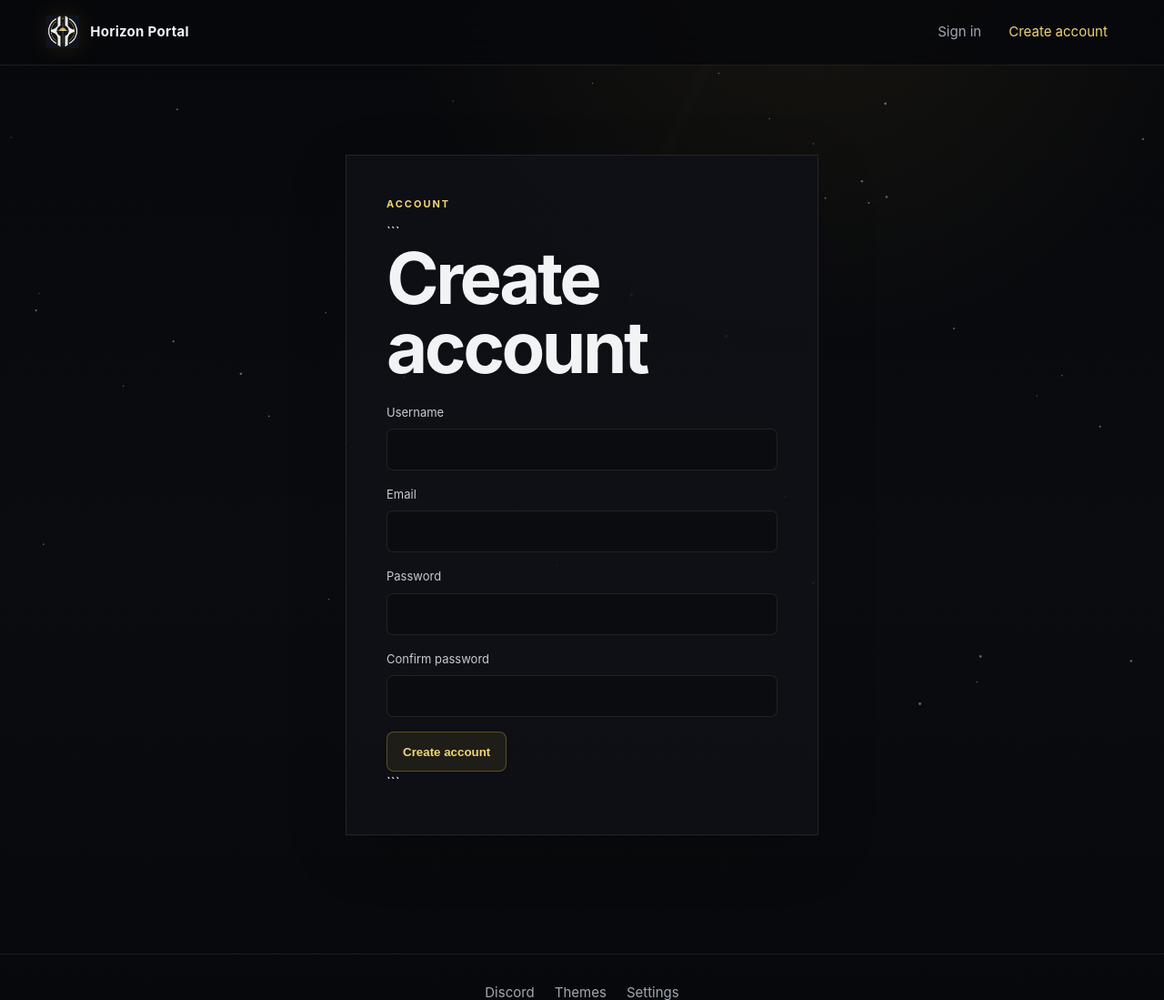
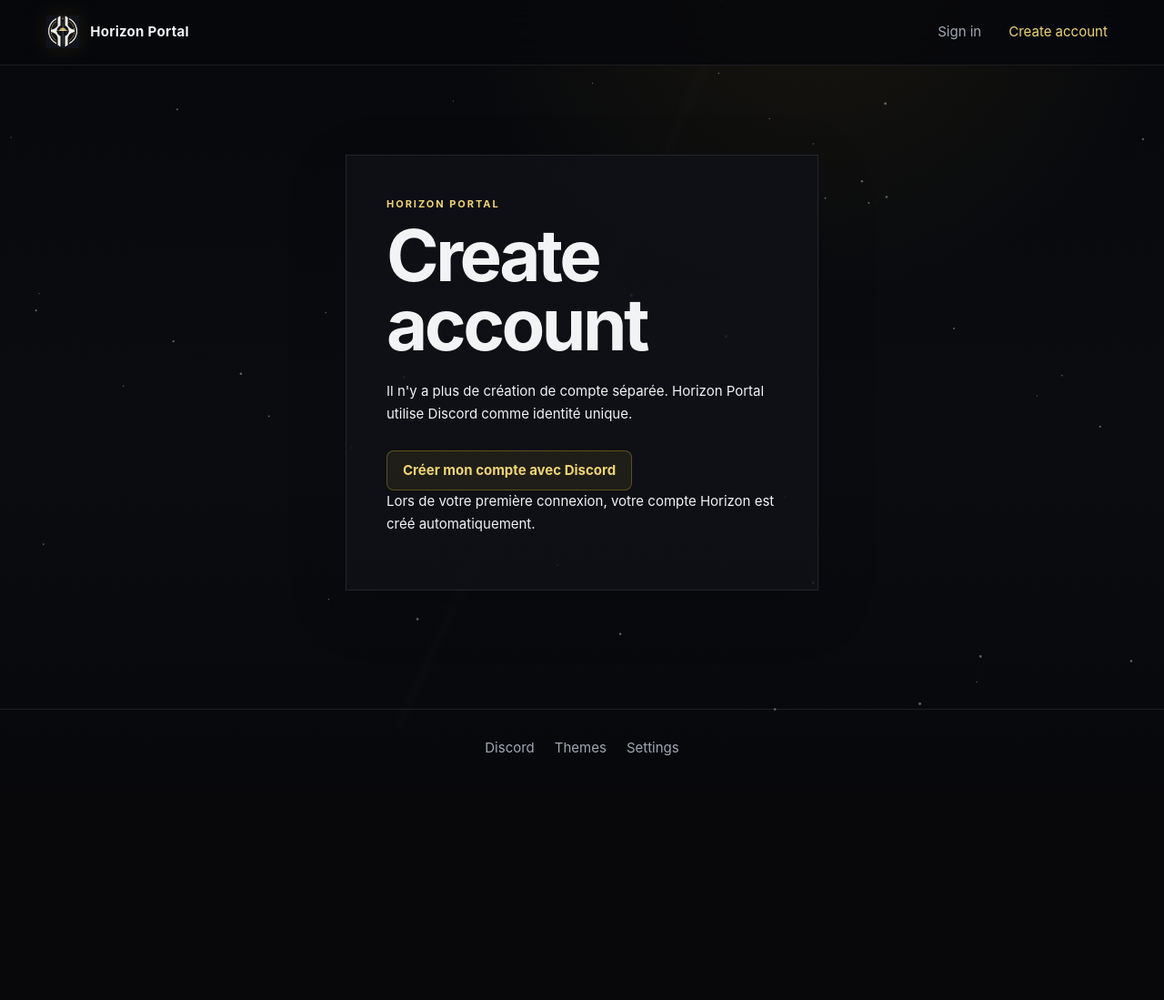
Before and after one commit to LV8-OPS/Horizon-Portal, a FastAPI app: page /register in a window 1280 px wide. Shown: the top 1099 px of the page at 91% size. After the commit the page ends 831 px from the top, so only its background shows below. Run offline with FastAPI, Linux system fonts and the light colour scheme.

Commit message:
Make Discord the public account login

````diff
--- a/templates/register.html
+++ b/templates/register.html
@@ -1,63 +1,17 @@
 {% extends "base.html" %}
 
 {% block content %}
+<section class="panel form-panel">
+    <p class="eyebrow">Horizon Portal</p>
+    <h1>{{ t('register') }}</h1>
+    <p>Il n'y a plus de création de compte séparée. Horizon Portal utilise Discord comme identité unique.</p>
 
-<section class="panel form-panel">
-    <p class="eyebrow">Account</p>
-
-```
-<h1>{{ t('register') }}</h1>
-
-<form method="post" action="/register">
-    <div class="form-field">
-        <label for="username">Username</label>
-        <input
-            id="username"
-            name="username"
-            type="text"
-            autocomplete="username"
-            required
-        >
+    <div class="hero-actions">
+        <a class="btn gold-shimmer" href="/api/auth/discord/start?mode=web">
+            Créer mon compte avec Discord
+        </a>
     </div>
 
-    <div class="form-field">
-        <label for="email">Email</label>
-        <input
-            id="email"
-            name="email"
-            type="email"
-            autocomplete="email"
-            required
-        >
-    </div>
-
-    <div class="form-field">
-        <label for="password">Password</label>
-        <input
-            id="password"
-            name="password"
-            type="password"
-            autocomplete="new-password"
-            required
-        >
-    </div>
-
-    <div class="form-field">
-        <label for="password_confirm">Confirm password</label>
-        <input
-            id="password_confirm"
-            name="password_confirm"
-            type="password"
-            autocomplete="new-password"
-            required
-        >
-    </div>
-
-    <button class="btn" type="submit">
-        {{ t('register') }}
-    </button>
-</form>
-```
-
+    <p class="muted">Lors de votre première connexion, votre compte Horizon est créé automatiquement.</p>
 </section>
 {% endblock %}
````
